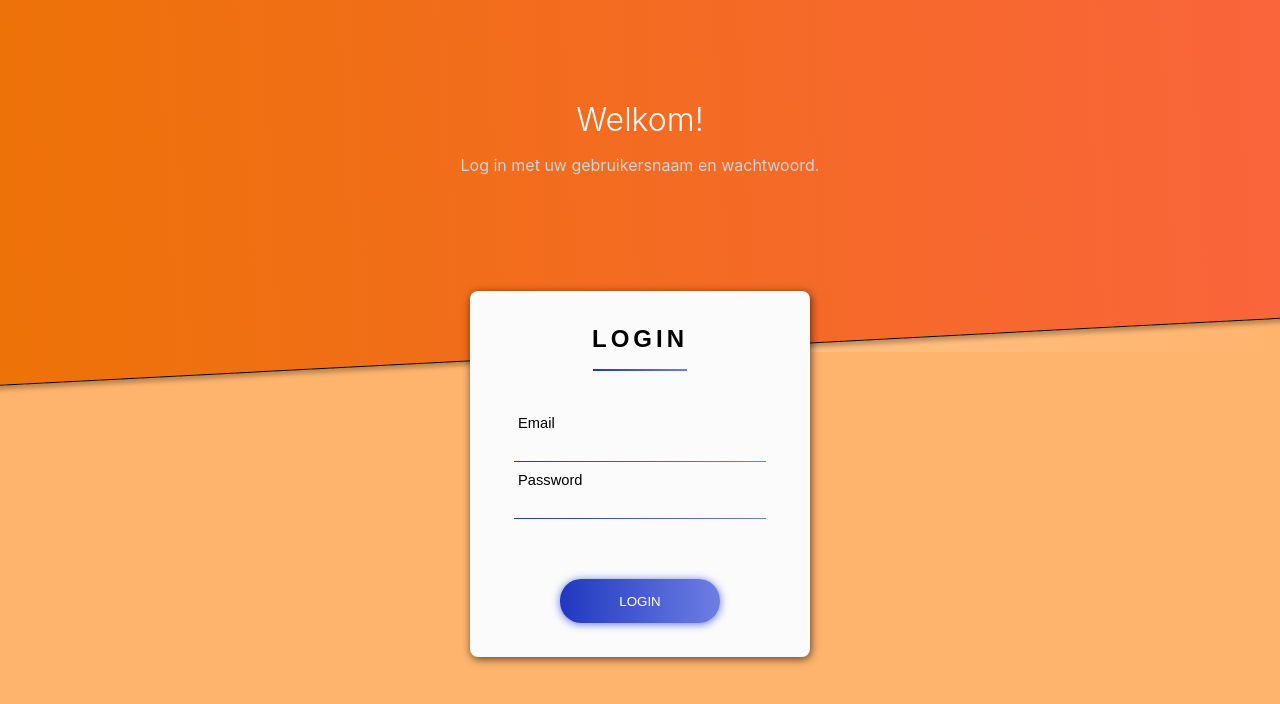
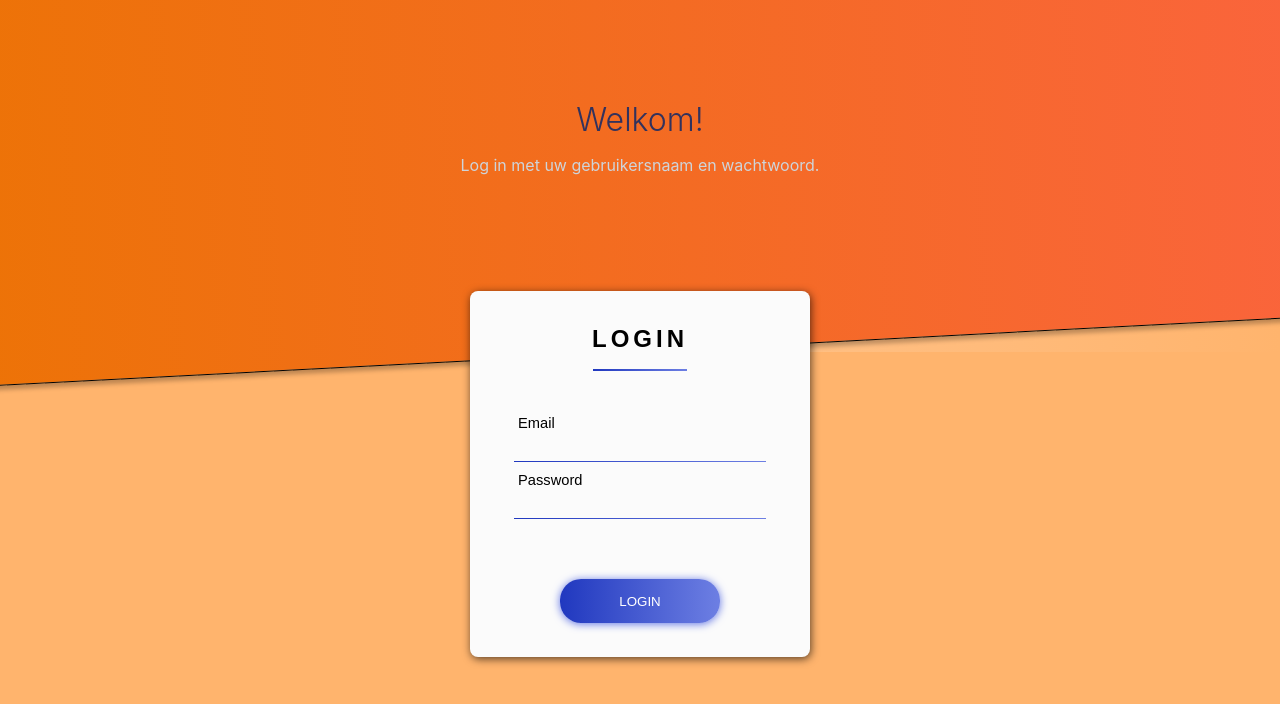
Before and after one commit to hghanbari/Vooedselbank-Maaskantje, a React (Create React App) app: page / in a window 1280 px wide. Shown: the top 704 px of the page. Built offline with nearby package versions, Linux system fonts and the light colour scheme.

Commit message:
front-end fix

```diff
--- a/src/header.js
+++ b/src/header.js
@@ -27,9 +27,9 @@ export default function Header() {
   return (
     <div className="app-header">
       <div className="header-navbar">
-        <Link to="/profile">
+        {/* <Link to="/profile">
           <span className="material-symbols-outlined">account_circle</span>
-        </Link>
+        </Link> */}
         <Link onClick={handleRejectCookies}>
           <span className="material-symbols-outlined">logout</span>
         </Link>
--- a/src/styles/login.css
+++ b/src/styles/login.css
@@ -37,7 +37,7 @@ label {
 }
 
 .header-title {
-  color: #fbfbfb;
+  /* color: #fbfbfb; */
   display: flex;
   justify-content: center;
   margin: 0;
--- a/src/styles/main.css
+++ b/src/styles/main.css
@@ -103,7 +103,7 @@ body {
 
 .header-navbar {
   display: flex;
-  justify-content: space-between;
+  justify-content: end;
 }
 
 .header-navbar > a > span {
```
